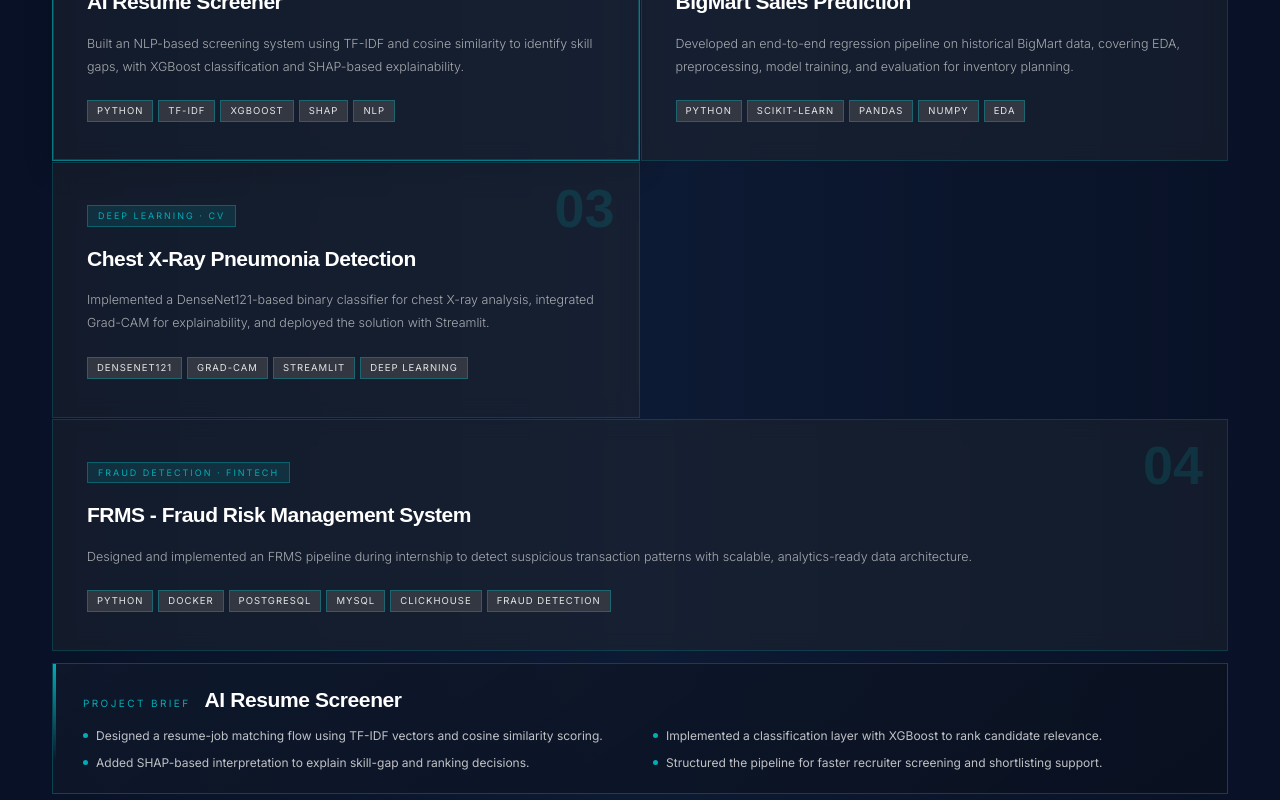
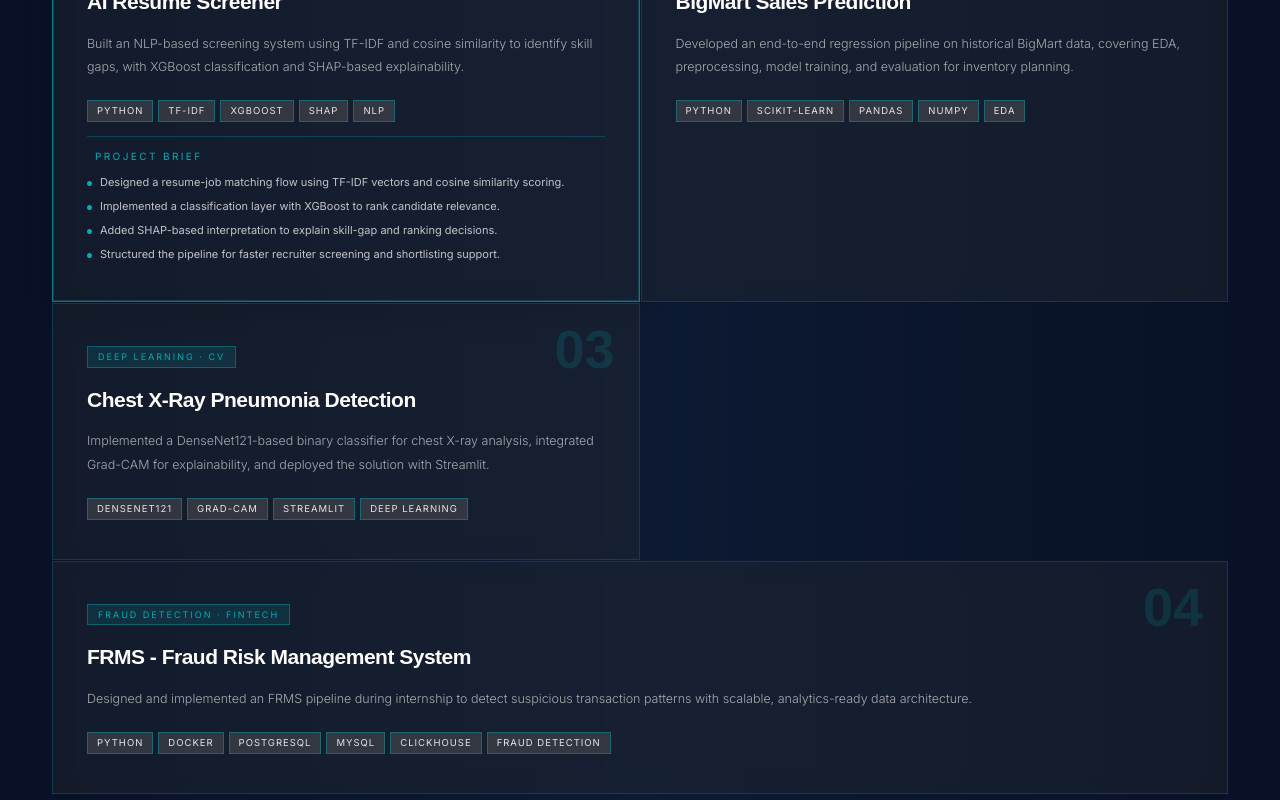
Before and after one commit to Zameer-7/Zameer-portfolio, a Next.js app: page / in a window 1280 px wide. Shown: the part 1800-2600 px from the top of the page. Built offline with nearby package versions, Linux system fonts and the light colour scheme; a web font is replaced by a local one.

Commit message:
Make project cards open inline brief panel with smooth toggle

```diff
--- a/app/page.tsx
+++ b/app/page.tsx
@@ -777,6 +777,31 @@ export default function Portfolio() {
       align-items: flex-start;
     }
     .project-brief-dot { width: 5px; height: 5px; border-radius: 50%; background: var(--gold); margin-top: 7px; flex-shrink: 0; }
+    .project-brief-inline {
+      max-height: 0;
+      opacity: 0;
+      overflow: hidden;
+      border-top: 1px solid transparent;
+      margin-top: 0;
+      transition: max-height .35s ease, opacity .25s ease, margin-top .25s ease, border-color .25s ease, padding-top .25s ease;
+      padding-top: 0;
+    }
+    .project-brief-inline.open {
+      max-height: 360px;
+      opacity: 1;
+      margin-top: 14px;
+      border-top-color: rgba(0,173,181,.28);
+      padding-top: 12px;
+    }
+    .project-brief-inline .project-brief-list {
+      grid-template-columns: 1fr;
+      gap: 7px 12px;
+      padding-left: 0;
+    }
+    .project-brief-inline .project-brief-list li {
+      font-size: 11px;
+      line-height: 1.55;
+    }
 
     .eg { display: grid; grid-template-columns: 1fr 1fr; gap: 1px; }
     .ec { padding: 34px; transition: all .3s; }
@@ -1207,17 +1232,12 @@ export default function Portfolio() {
                     ))}
                   </div>
                 </button>
-              </div>
-            ))}
-          </div>
-          <div className={`project-brief fu ${isProjectBriefOpen ? "open" : "closed"}`}>
-            <div className="project-brief-inner">
+                <div className={`project-brief-inline ${activeProject === i && isProjectBriefOpen ? "open" : ""}`}>
                   <div className="project-brief-top">
                     <span className="project-brief-label">Project Brief</span>
-                <span className="project-brief-title">{projects[activeProject].title}</span>
                   </div>
                   <ul className="project-brief-list">
-                {projects[activeProject].brief.map((item) => (
+                    {p.brief.map((item) => (
                       <li key={item}>
                         <span className="project-brief-dot" />
                         <span>{item}</span>
@@ -1225,6 +1245,8 @@ export default function Portfolio() {
                     ))}
                   </ul>
                 </div>
+              </div>
+            ))}
           </div>
         </section>
 
```
Lines whose indentation alone changed are shown as unchanged.
